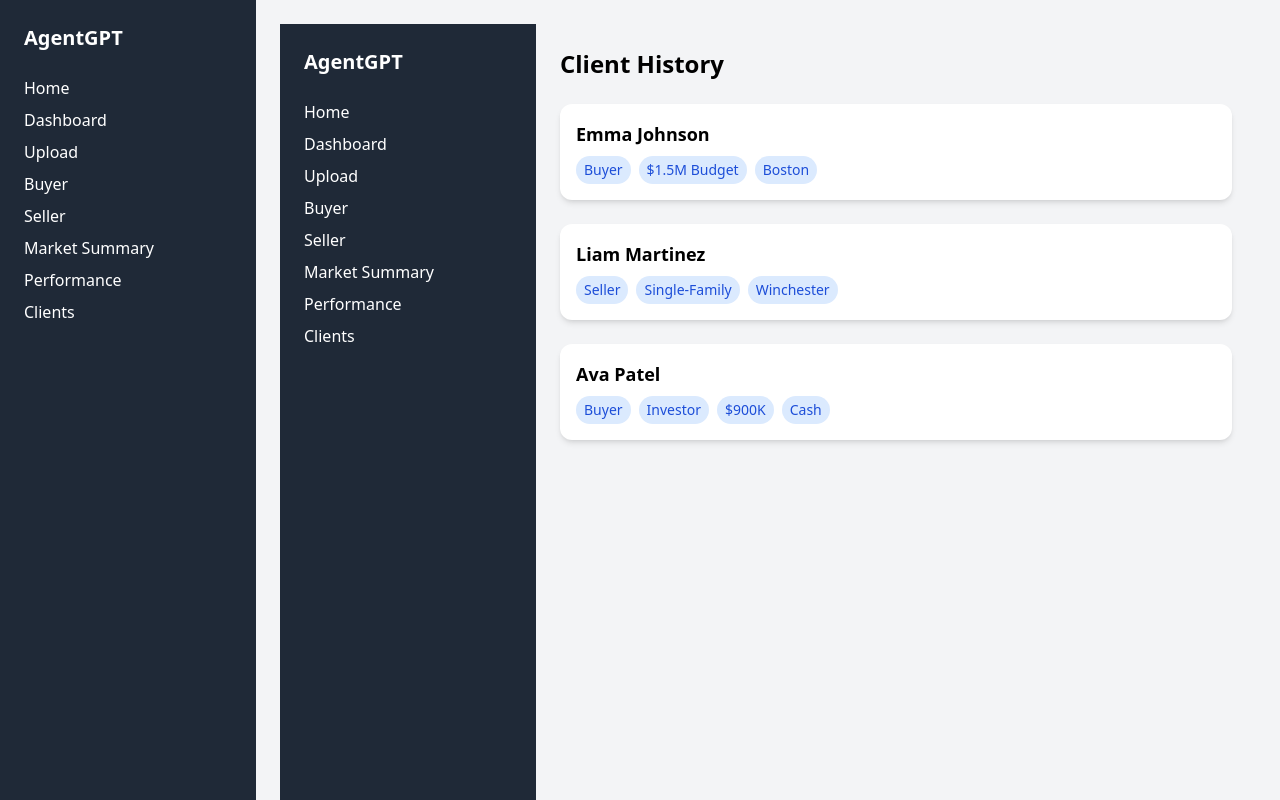
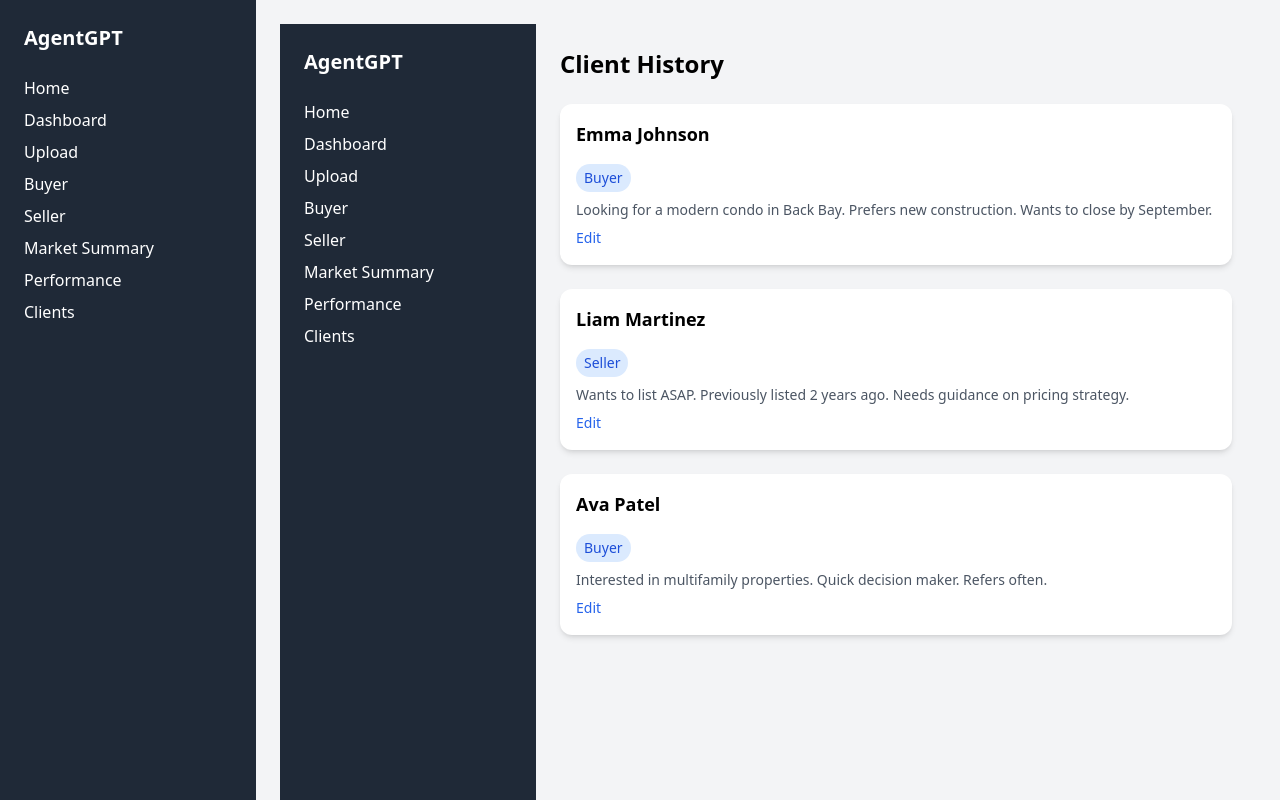
Before and after one commit to malsarraf98/agentgpt-prototype, a Next.js app: page /clients in a window 1280 px wide. Built offline with nearby package versions, Linux system fonts and the light colour scheme.

Commit message:
Update ClientCard.js

```diff
--- a/components/ClientCard.js
+++ b/components/ClientCard.js
@@ -1,6 +1,17 @@
+import { useState } from 'react';
+
 export default function ClientCard({ client }) {
+  const [tag, setTag] = useState(client.tags?.[0] || '');
+  const [notes, setNotes] = useState(client.notes || '');
+  const [isEditing, setIsEditing] = useState(false);
+
+  const handleSave = () => {
+    console.log('Saved:', { tag, notes });
+    setIsEditing(false);
+  };
+
   return (
-    <div className="bg-white p-4 rounded-xl shadow-md space-y-2">
+    <div className="bg-white p-4 rounded-xl shadow-md space-y-4">
       <div className="flex justify-between items-center">
         <h2 className="text-lg font-semibold">{client.name}</h2>
         <span className="text-sm text-gray-500">{client.date}</span>
@@ -8,16 +19,46 @@ export default function ClientCard({ client }) {
 
       <div className="text-sm text-gray-700">{client.summary}</div>
 
-      <div className="flex flex-wrap gap-2 text-sm mt-2">
-        {client.tags.map((tag, index) => (
-          <span
-            key={index}
-            className="bg-blue-100 text-blue-700 px-2 py-1 rounded-full font-medium"
+      {isEditing ? (
+        <div className="space-y-2">
+          <input
+            type="text"
+            value={tag}
+            onChange={(e) => setTag(e.target.value)}
+            placeholder="Add tag"
+            className="w-full px-3 py-1 border border-gray-300 rounded"
+          />
+          <textarea
+            value={notes}
+            onChange={(e) => setNotes(e.target.value)}
+            placeholder="Add notes"
+            className="w-full px-3 py-2 border border-gray-300 rounded"
+          />
+          <button
+            onClick={handleSave}
+            className="bg-blue-600 text-white px-4 py-1 rounded"
           >
-            {tag}
-          </span>
-        ))}
-      </div>
+            Save
+          </button>
+        </div>
+      ) : (
+        <div className="space-y-2">
+          <div className="flex flex-wrap gap-2 text-sm">
+            {tag && (
+              <span className="bg-blue-100 text-blue-700 px-2 py-1 rounded-full font-medium">
+                {tag}
+              </span>
+            )}
+          </div>
+          {notes && <p className="text-sm text-gray-600">{notes}</p>}
+          <button
+            onClick={() => setIsEditing(true)}
+            className="text-sm text-blue-600 hover:underline"
+          >
+            Edit
+          </button>
+        </div>
+      )}
     </div>
   );
 }
```
